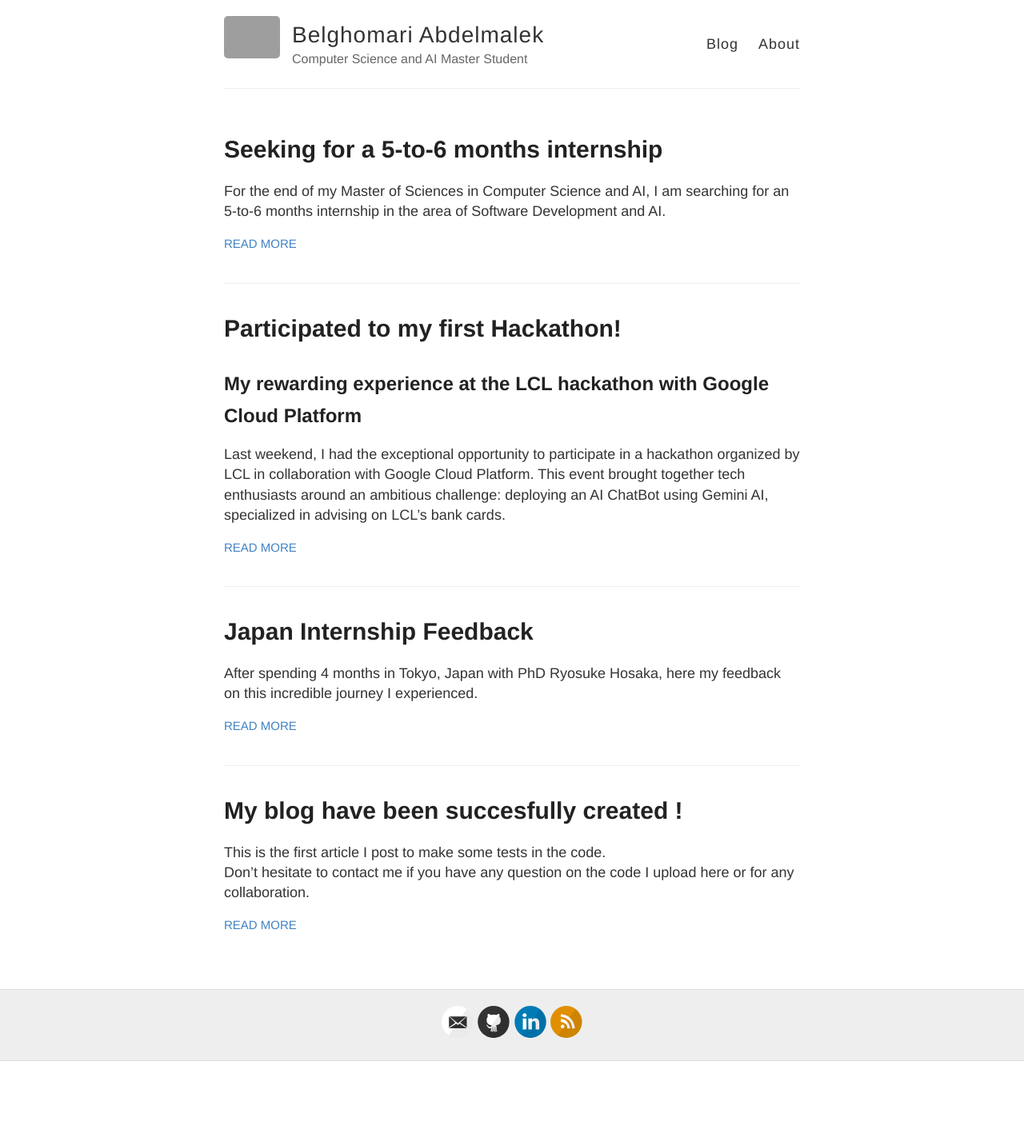
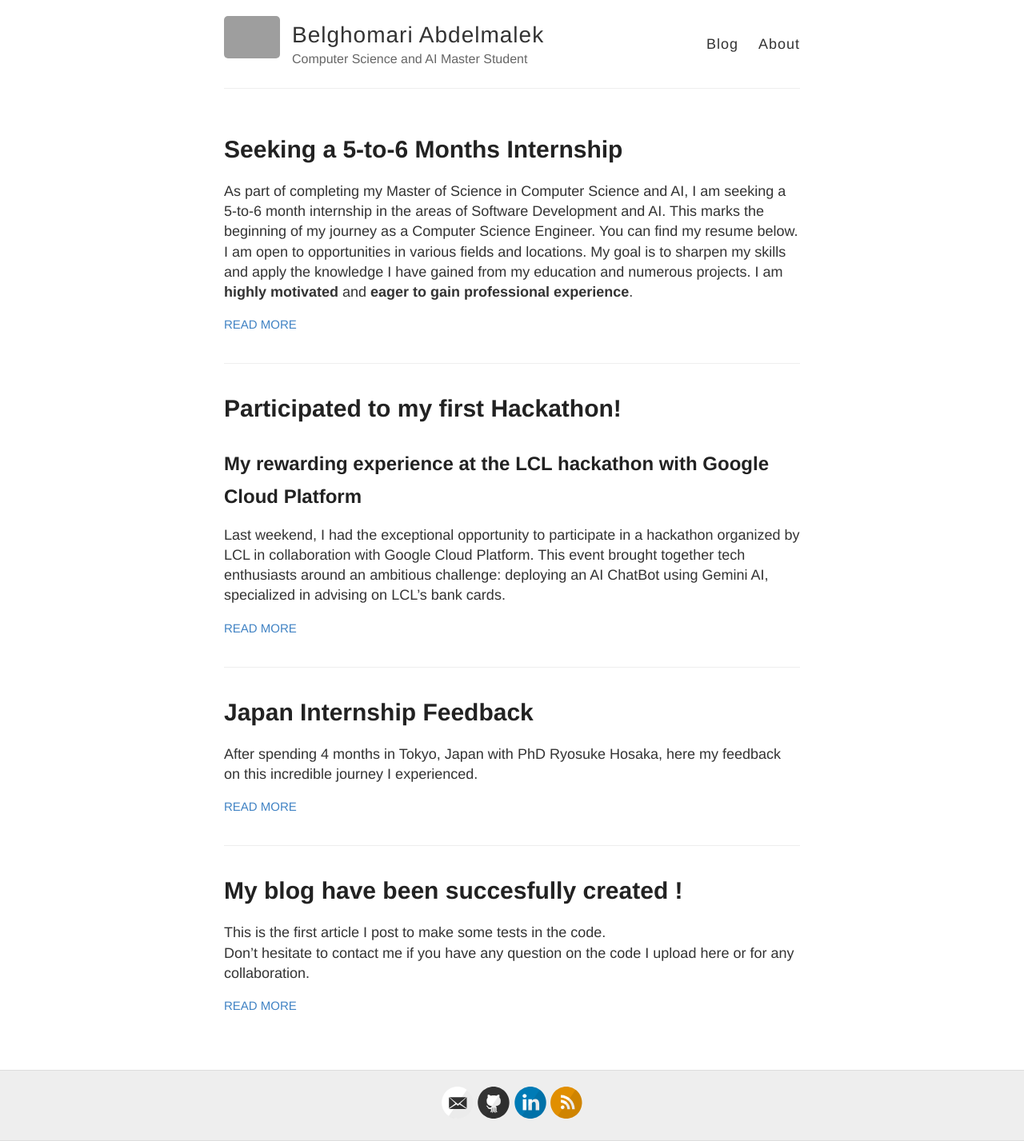
Before and after one commit to abdelmalekbelghomari/abdelmalekbelghomari.github.io, a Jekyll site: the page built from index.html, in a window 1280 px wide. Shown: the whole page at 80% size. Built offline with Jekyll 4.4.1, drawn with Linux system fonts in a browser that asks for light colours; before the commit the page ends 1327 px from its top, so only the background shows below that; grey boxes are pictures that could not be loaded.

Commit message:
correcting some english mistakes

```diff
--- a/_posts/2024-9-22-internship-seeking.md
+++ b/_posts/2024-9-22-internship-seeking.md
@@ -1,15 +1,14 @@
 ---
 layout: post
-title: Seeking for a 5-to-6 months internship
+title: Seeking a 5-to-6 Months Internship
 ---
 
-For the end of my Master of Sciences in Computer Science and AI, I am searching for an 5-to-6 months internship in the area of Software Development and AI.<br>
-
-Here starts my journey as a Computer Science Engineer. You will find my resume down here.
+As part of completing my Master of Science in Computer Science and AI, I am seeking a 5-to-6 month internship in the areas of Software Development and AI.
+This marks the beginning of my journey as a Computer Science Engineer. You can find my resume below. I am open to opportunities in various fields and locations. My goal is to sharpen my skills and apply the knowledge I have gained from my education and numerous projects. I am **highly motivated** and **eager to gain professional experience**.
 
 <iframe src="{{site.baseurl}}/assets/BELGHOMARI_Abdelmalek_en_CV.pdf" width="100%" height="1080px">
     This browser does not support PDFs. Please download the PDF to view it:
     <a href="{{site.baseurl}}/assets/BELGHOMARI_Abdelmalek_en_CV.pdf">Download PDF</a>.
 </iframe>
 
-[Donwload my resume]({{site.baseurl}}/assets/BELGHOMARI_Abdelmalek_en_CV.pdf)
+[Download my resume]({{site.baseurl}}/assets/BELGHOMARI_Abdelmalek_en_CV.pdf)
```
Also changed, not shown: 3 other files.
